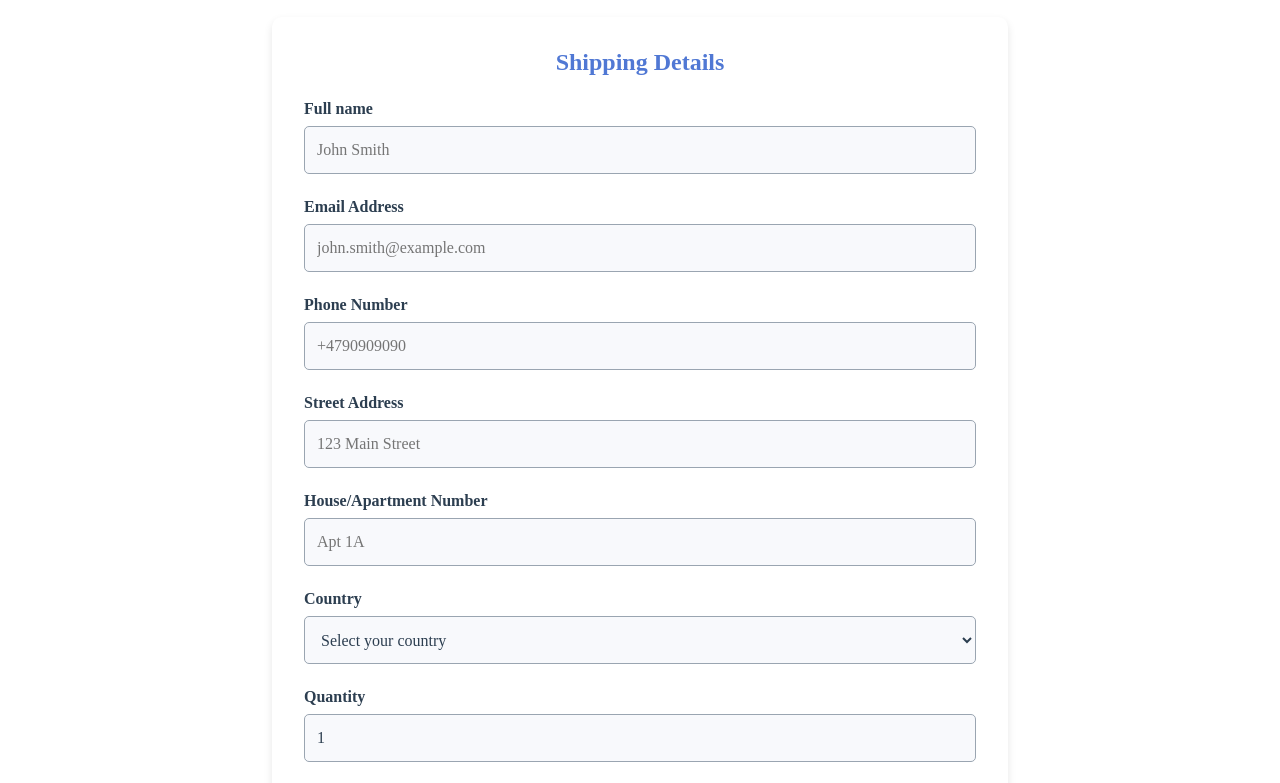
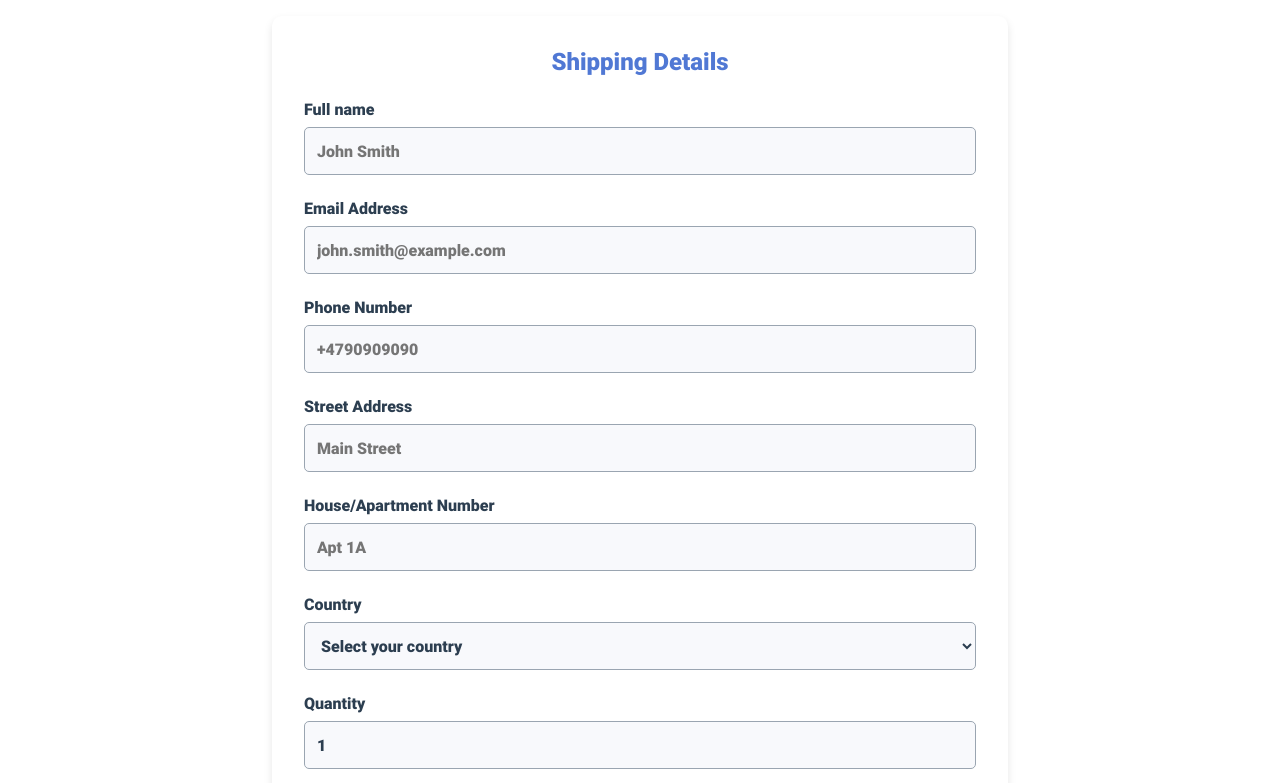
Before and after one commit to carolinejuelhagen/assignment__1, a plain HTML site: page src/order.html in a window 1280 px wide. Shown: the part 170-953 px from the top of the page. Drawn offline with Linux system fonts and the light colour scheme.

Commit message:
added fontface. created readme

```diff
--- a/src/css/style.css
+++ b/src/css/style.css
@@ -1,3 +1,12 @@
+@font-face {
+	font-family: Roboto;
+	src: url(../assets/fonts/Roboto.ttf);
+}
+
+* {
+	font-family: Roboto;
+}
+
 /* Navbar */
 .navbar__container {
 	display: flex;
@@ -87,12 +96,14 @@
 	line-height: 1.6;
 }
 
-.product-details__features, .product-details__specifications {
+.product-details__features,
+.product-details__specifications {
 	list-style-type: none;
 	margin-bottom: 1.5rem;
 }
 
-.product-details__feature, .product-details__specification {
+.product-details__feature,
+.product-details__specification {
 	margin-bottom: 0.5rem;
 }
 
--- a/src/order.html
+++ b/src/order.html
@@ -7,6 +7,7 @@
     <link rel="stylesheet" href="./css/reset.css">
     <link rel="stylesheet" href="./css/variables.css">
     <link rel="stylesheet" href="./css/order.css">
+    <link rel="stylesheet" href="./css/style.css">
     <link rel="icon" type="image/x-icon" href="/src/assets/favicon/favicon.ico">
 </head>
 <body>
@@ -27,7 +28,7 @@
                 <h2 class="form__heading">Shipping Details</h2>
                 <div class="form__group">
                     <label for="name" class="form__label">Full name</label>
-                    <input type="text" id="name" name="name" class="form__input" placeholder="John Smith" required>
+                    <input type="name" id="name" name="name" class="form__input" placeholder="John Smith" required>
                 </div>
                 <div class="form__group">
                     <label for="email" class="form__label">Email Address</label>
@@ -39,7 +40,7 @@
                 </div>
                 <div class="form__group">
                     <label for="address" class="form__label">Street Address</label>
-                    <input type="text" id="address" name="address" class="form__input" placeholder="123 Main Street" required>
+                    <input type="text" id="address" name="address" class="form__input" placeholder="Main Street" required>
                 </div>
                 <div class="form__group">
                     <label for="number" class="form__label">House/Apartment Number</label>
```
Also changed, not shown: src/assets/fonts/Roboto.ttf (added), 4 other files. Lines whose indentation alone changed are shown as unchanged.
